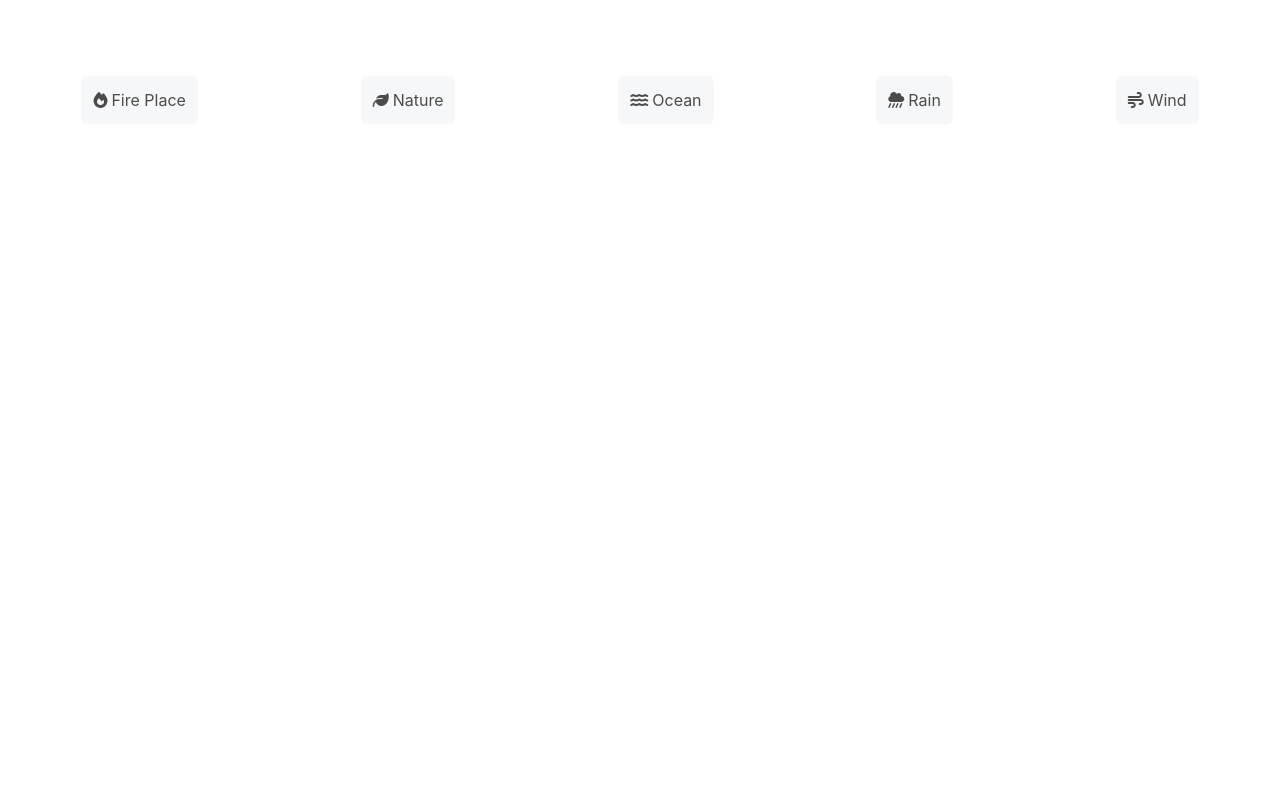
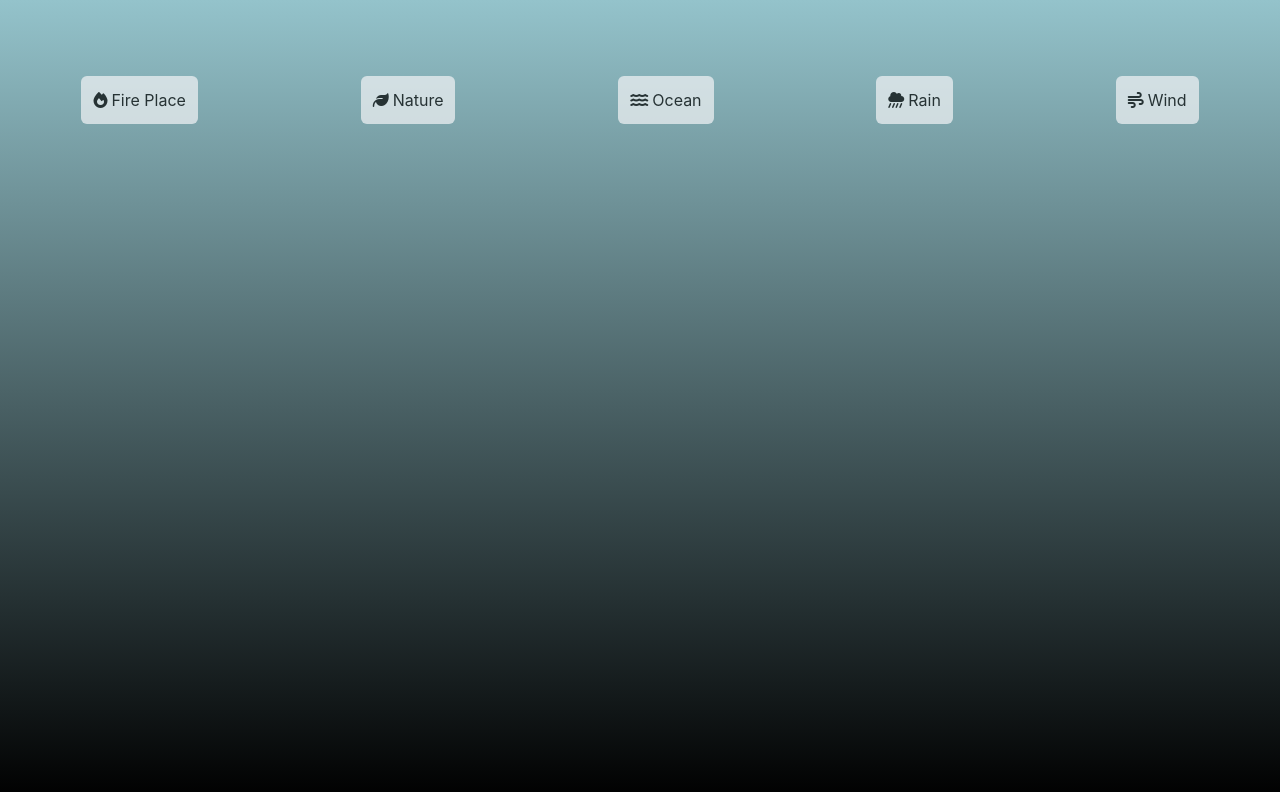
Before and after one commit to CihanGonen/study-timer, a React (Create React App) app: page / in a window 1280 px wide. Shown: the top 792 px of the page. Built offline with nearby package versions, Linux system fonts and the light colour scheme.

Commit message:
changing problem fixed and bg added

```diff
--- a/src/AmbianceOptions/AmbianceOptions.js
+++ b/src/AmbianceOptions/AmbianceOptions.js
@@ -2,13 +2,14 @@ import {useRef,useEffect,useState} from 'react';
 
 import './AmbianceOptions.css';
 
-function AmbianceOptions({sounds,songIndex,setSongIndex}) {
+function AmbianceOptions({sounds,songIndex,setSongIndex,bgColor,setBgColor}) {
 
   const audioEl = useRef(null);
   const [isPlaying,setIsPlaying]= useState(false);
 
   const changeMusic = (index)=>{
       setSongIndex(index);
+      setBgColor(sounds[index].bg);
   }
 
   useEffect(()=>{
--- a/src/App.js
+++ b/src/App.js
@@ -8,42 +8,46 @@ function App() {
       src: "./sounds/fireplace-looped.mp3",
       img_src: "../public/gifs/ates.gif",
       artist: "http://imperfectlyperfectdude.tumblr.com/post/46442896724",
-      class: "fire-wrapper",
+      bg: "fire-bg",
     },
     {
       src: "./sounds/nature-looped.mp3",
       img_src: "../public/gifs/nature.gif",
       artist: "https://allyouneediswall.tumblr.com/post/161523565885",
-      class: "nature-wrapper",
+      bg: "nature-bg",
     },
     {
       src: "./sounds/ocean-looped.mp3",
       img_src: "../public/gifs/ocean.gif",
       artist: "http://chrs.cblls.com/",
-      class: "ocean-wrapper",
+      bg: "ocean-bg",
     },
     {
       src: "./sounds/rain-looped.mp3",
       img_src: "../public/gifs/rain.gif",
       artist: "https://www.reddit.com/r/Cinemagraphs/comments/8smfms/im_dying_for_more_like_this/",
-      class: "rain-wrapper",
+      bg: "rain-bg",
     },
     {
       src: "./sounds/wind-looped.mp3",
       img_src: "../public/gifs/wind.gif",
       artist: "http://jjjjjjjjjjohn.tumblr.com/",
-      class: "wind-wrapper",
+      bg: "wind-bg",
     },
+    {src:''}
   ])
 
-  const [songIndex,setSongIndex] = useState(0);
+  const [songIndex,setSongIndex] = useState(5);
+  const [bgColor,setBgColor] = useState('start-bg');
 
   return (
-    <div className="page-wrapper w-screen h-screen gif-wraper grid grid-rows-4">
+    <div className={"page-wrapper w-screen h-screen gif-wraper grid grid-rows-4 "+bgColor}>
       <AmbianceOptions
         sounds={sounds}
         songIndex={songIndex}
         setSongIndex={setSongIndex}
+        bgColor  = {bgColor}
+        setBgColor = {setBgColor}
       />
       {/* <StudySessionOptions/> */}
       {/* <TimerOptions/> */}
--- a/src/index.css
+++ b/src/index.css
@@ -9,8 +9,25 @@ body {
   -webkit-font-smoothing: antialiased;
   -moz-osx-font-smoothing: grayscale;
 }
-
 code {
   font-family: source-code-pro, Menlo, Monaco, Consolas, 'Courier New',
     monospace;
 }
+.start-bg{
+  background : linear-gradient(#94c3cb,black);
+}
+.fire-bg{
+  background : linear-gradient(#5f1608,black);
+}
+.rain-bg{
+  background : linear-gradient(#c95863,black);
+}
+.wind-bg{
+  background : linear-gradient(#9b0710,black);
+}
+.nature-bg{
+  background : linear-gradient(#232418,black);
+}
+.ocean-bg{
+  background : linear-gradient(#444342,black);
+}
```
